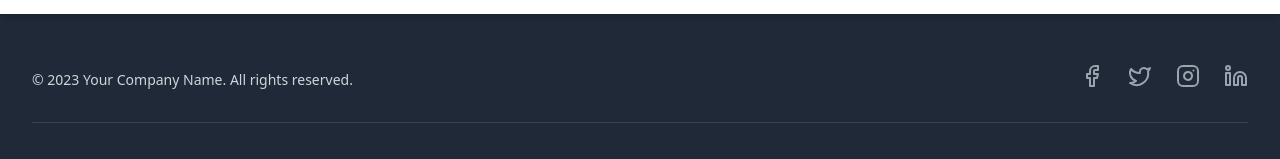
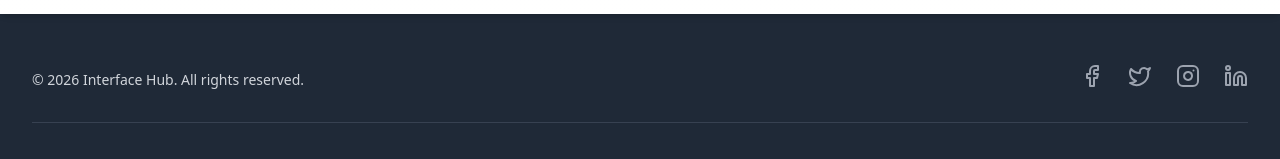
Before and after one commit to ifaceh0/Referal_Couponcode_Frontend, a React (Vite) app: page / in a window 1280 px wide. Shown: the part 2306-2465 px from the top of the page. Built offline with nearby package versions, Linux system fonts and the light colour scheme; no server answers.

Commit message:
first commit to develop

```diff
--- a/src/common/Footer.jsx
+++ b/src/common/Footer.jsx
@@ -10,7 +10,7 @@ export default function Footer() {
         <div className="flex justify-between items-center">
           <div>
 
-            <p className="mt-2 text-sm text-gray-300">© 2023 Your Company Name. All rights reserved.</p>
+            <p className="mt-2 text-sm text-gray-300">© 2026 Interface Hub. All rights reserved.</p>
           </div>
           <div className="flex space-x-6">
             <a href="#" className="text-gray-400 hover:text-white">
```
